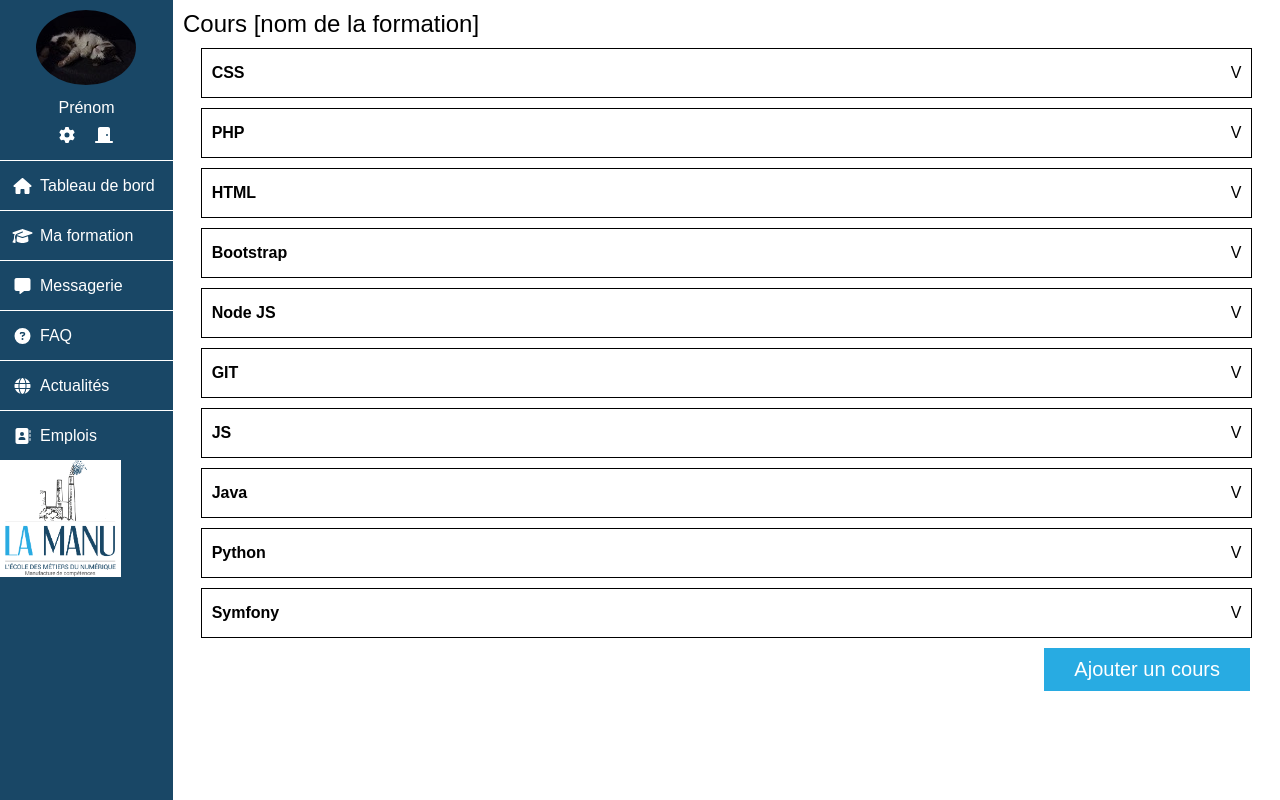
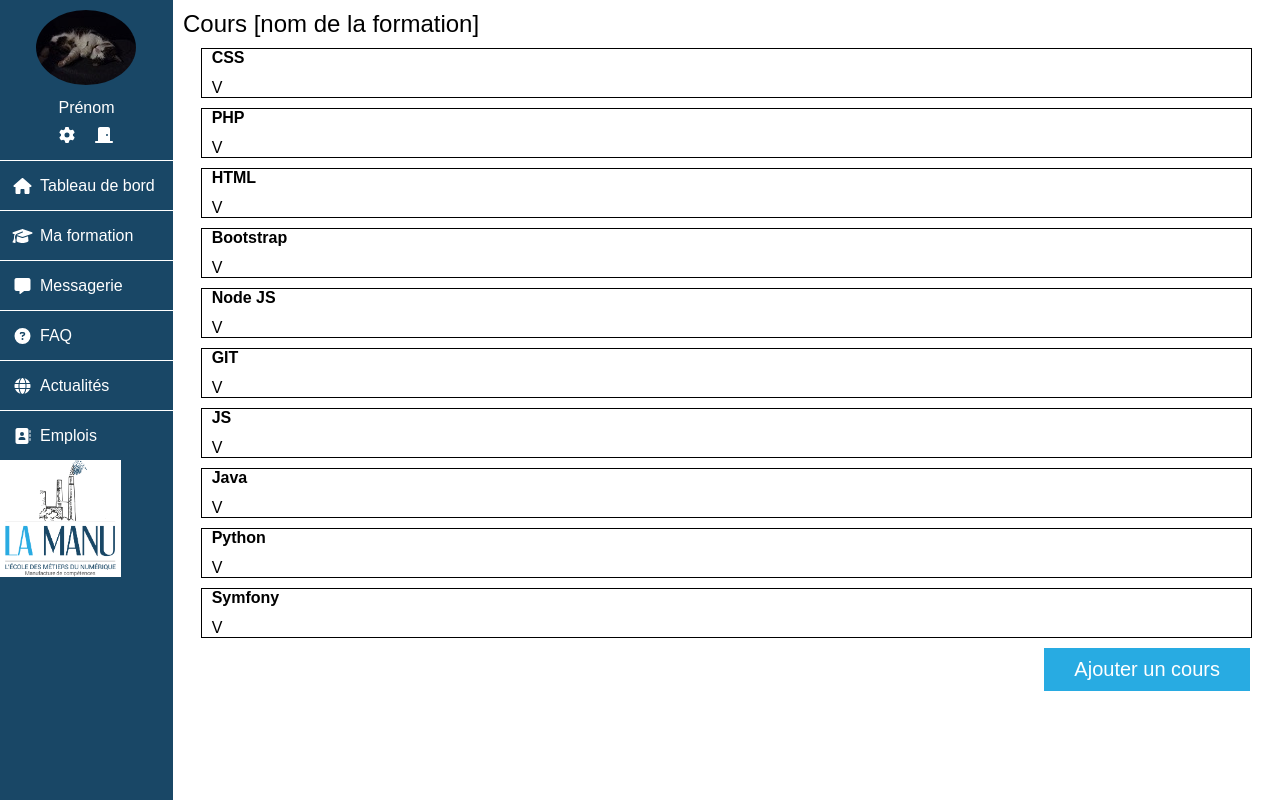
Before and after one commit to AezardSR/Le_Flamant_Bleu, a React (Create React App) app: page /cours in a window 1280 px wide. Built offline with nearby package versions, Linux system fonts and the light colour scheme.

Commit message:
Mise à jour du 28/11 PS : je ne pourrais pas te dire ce qui est modif

```diff
--- a/package.json
+++ b/package.json
@@ -20,6 +20,7 @@
     "react-scripts": "^5.0.1",
     "react-select": "^5.4.0",
     "reactjs-localizer": "^1.0.27",
+    "reactjs-popup": "^2.0.5",
     "web-vitals": "^2.1.4"
   },
   "scripts": {
--- a/src/component/App.js
+++ b/src/component/App.js
@@ -8,6 +8,7 @@ import Connexion from './Connexion.js';
 import TableauBord from './TableauBord.js';
 import MenuPrincipal from './MenuPrincipal.js';
 import MaFormation from './MaFormation.js';
+import Categorie from './Categorie.js';
 import Emplois from './Emploi.js';
 import Calendrier from './Planning.js';
 import AddEventPlanning from './AddEventPlanning.js';
@@ -16,6 +17,8 @@ import Exercice from './Exercice.js';
 import AddLesson from './AddLesson.js';
 import AddExercice from './AddExercice.js';
 import AddCategorie from './AddCategorie.js';
+import DeleteCategorie from './DeleteCategorie.js';
+import UpdateCategorie from './UpdateCategorie.js';
 import JobsAnnouncements from './JobsAnnouncements.js';
 import AddJobsAnnouncements from './AddJobsAnnouncements.js';
 import IndexJobsAnnouncements from './IndexJobsAnnouncements.js';
@@ -47,7 +50,10 @@ class App extends Component {
             <Route path="/calendrier" element={<><MenuPrincipal /><Calendrier /></>} />
             <Route path="/add-event-planning" element={<><MenuPrincipal /><AddEventPlanning /></>} />
 
+            <Route path="/categorie" element={<><MenuPrincipal /><Categorie /></>} />
             <Route path="/ajouter_categorie" element={<><MenuPrincipal /><AddCategorie /></>} />
+            <Route path="/supprimer_categorie" element={<><MenuPrincipal /><DeleteCategorie /></>} />
+            <Route path="/modifier_categorie" element={<><MenuPrincipal /><UpdateCategorie /></>} />
                 {/* Cours */}
                 <Route path="/cours" element={<><MenuPrincipal /><Lesson /></>} />
                 <Route path="/ajouter_cours" element={<><MenuPrincipal /><AddLesson /></>} />
--- a/src/component/Exercice.js
+++ b/src/component/Exercice.js
@@ -32,18 +32,22 @@ export default class Exercice extends React.Component {
                   {
                     this.state.categorie
                       .map(categorie =>
-                        <li className="listing-name-categorie">{categorie.categorie}<span style={{fontWeight: 100}}>V</span></li>
+                        <li className="listing-name-categorie">
+                          {categorie.categorie}
+                          <span style={{fontWeight: 100}}>V</span>
+                              <ul>
+                                {
+                                  this.state.exercice
+                                    .map(exercice =>
+                                      <li>{exercice.name}</li>
+                                    )
+                                }
+                              </ul>
+                        </li>
                       )
                   }
               </ul>
-              <ul>
-                  {
-                    this.state.exercice
-                      .map(exercice =>
-                        <li>{exercice.name}</li>
-                      )
-                  }
-              </ul>
+
           </div>
 
          <Link to="/ajouter_exercice"><button className="link-lesson-add">Ajouter un exercice</button></Link>
--- a/src/component/MaFormation.js
+++ b/src/component/MaFormation.js
@@ -14,7 +14,7 @@ export class MaFormation extends Component {
 
             <Link to="/cours" className='bloc-navigation navigation-lesson'><FontAwesomeIcon icon={faGraduationCap} />Mes cours</Link>
             <Link to="/exercice" className='bloc-navigation navigation-exercice'><FontAwesomeIcon icon={faLaptopCode} />Mes exercices</Link>
-            <Link to="/ajouter_categorie" className='bloc-navigation navigation-categorie'><FontAwesomeIcon icon={faAtom} />Créer une catégorie</Link>
+            <Link to="/categorie" className='bloc-navigation navigation-categorie'><FontAwesomeIcon icon={faAtom} />Les catégories</Link>
             <Link to="/calendrier" className='bloc-navigation navigation-planning'><FontAwesomeIcon icon={faCalendar} />Mon planning</Link>
 
           </div>
--- a/src/css/Lesson.css
+++ b/src/css/Lesson.css
@@ -25,12 +25,12 @@ a .link-lesson-add {
     list-style: none;
 }
 
-.listing-categorie-nav li {
+.listing-categorie-nav>li {
     margin: 0 auto;
     width: 95%;
     height: 50px;
     display: flex;
-    align-items: center;
+    flex-direction: column;
     justify-content: space-between;
     border: 1px solid black;
     margin-bottom: 10px;
```
Also changed, not shown: 1 other file (tests, documents, lock files or other folders).
